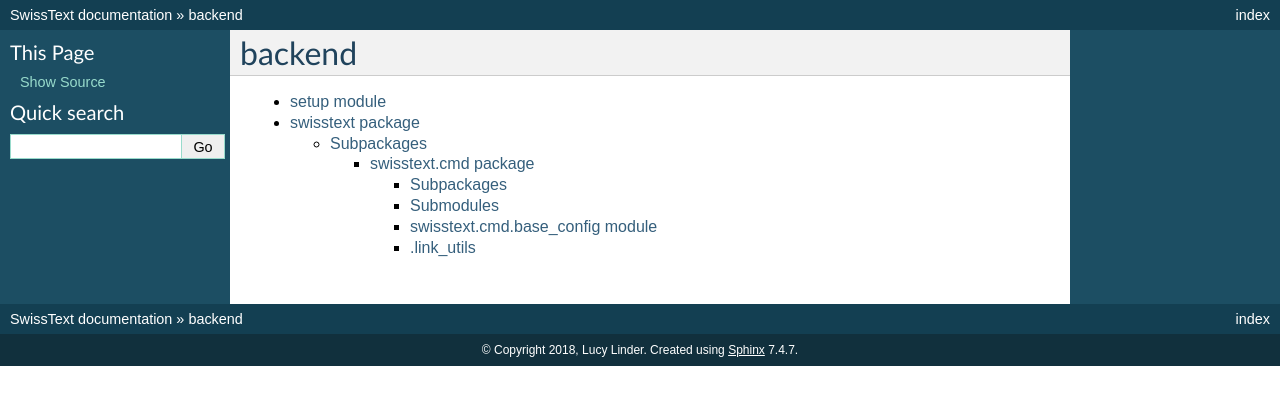
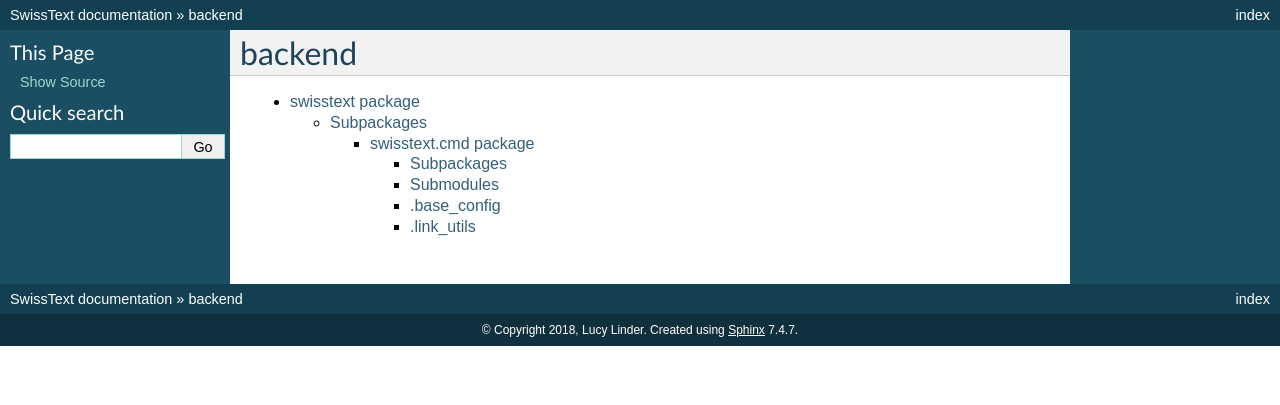
Before and after one commit to derlin/swisstext, a Sphinx documentation site: the page built from docs/modules.rst, in a window 1280 px wide. Shown: the top 405 px of the page. Built offline with Sphinx 7.4.7, drawn with Linux system fonts in a browser that asks for light colours.

Commit message:
docs fixes

```diff
--- a/docs/modules.rst
+++ b/docs/modules.rst
@@ -4,5 +4,4 @@ backend
 .. toctree::
    :maxdepth: 4
 
-   setup
    swisstext
--- a/docs/swisstext.cmd.rst
+++ b/docs/swisstext.cmd.rst
@@ -17,7 +17,7 @@ Subpackages
 Submodules
 ----------
 
-swisstext.cmd.base\_config module
+.base\_config
 ---------------------------------
 
 .. automodule:: swisstext.cmd.base_config
```
Also changed, not shown: other parts of docs/swisstext.cmd.rst (+1 -1 lines), 2 other files.
